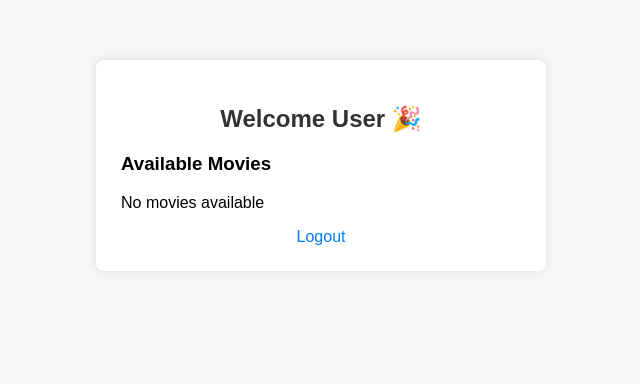
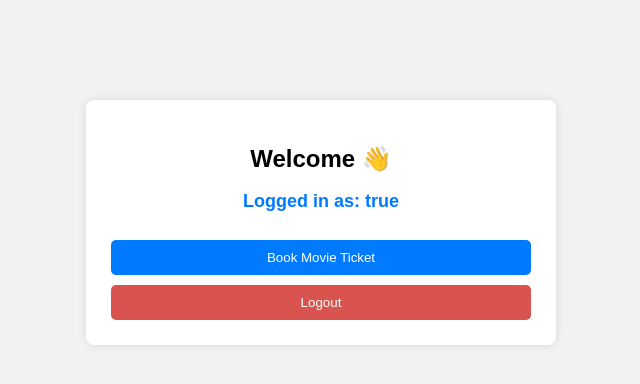
Before and after one commit to Surendra-9611/movie-ticket-booking-system, a plain HTML site: page user-dashboard.html in a window 1280 px wide. Shown: the whole page, without its empty margins (319-959 px from the left). Drawn offline with Linux system fonts and the light colour scheme; sample sign-in values are in the browser's storage.

Commit message:
Update user-dashboard.html

```diff
--- a/user-dashboard.html
+++ b/user-dashboard.html
@@ -2,43 +2,91 @@
 <html>
 <head>
     <title>User Dashboard</title>
-    <link rel="stylesheet" href="style.css">
+    <style>
+        body {
+            font-family: Arial, sans-serif;
+            background: #f2f2f2;
+        }
+
+        .dashboard {
+            width: 420px;
+            margin: 100px auto;
+            background: white;
+            padding: 25px;
+            border-radius: 8px;
+            box-shadow: 0 0 10px rgba(0,0,0,0.1);
+            text-align: center;
+        }
+
+        h2 {
+            margin-bottom: 10px;
+        }
+
+        .username {
+            color: #007bff;
+            font-weight: bold;
+            font-size: 18px;
+        }
+
+        button {
+            width: 100%;
+            padding: 10px;
+            margin-top: 10px;
+            border: none;
+            border-radius: 5px;
+            cursor: pointer;
+            background: #007bff;
+            color: white;
+        }
+
+        button.logout {
+            background: #d9534f;
+        }
+
+        button:hover {
+            opacity: 0.9;
+        }
+    </style>
 </head>
 
 <body>
 
-<div class="container">
-    <h2 class="center">Welcome User 🎉</h2>
-    <h3>Available Movies</h3>
+<div class="dashboard">
+    <h2>Welcome 👋</h2>
+    <p class="username" id="userName"></p>
 
-    <div id="movieList"></div>
-
-    <div class="center">
-        <a href="logout.html">Logout</a>
-    </div>
+    <button onclick="goToBooking()">Book Movie Ticket</button>
+    <button class="logout" onclick="logout()">Logout</button>
 </div>
 
 <script>
-let movies = JSON.parse(localStorage.getItem("movies")) || [];
-let movieDiv = document.getElementById("movieList");
+/* ==========================
+   SHOW LOGGED IN USER
+   ========================== */
+const loggedUser = localStorage.getItem("loggedInUser");
 
-if (movies.length === 0) {
-    movieDiv.innerHTML = "<p>No movies available</p>";
+if (!loggedUser) {
+    // If user tries to access dashboard without login
+    window.location.href = "user-login.html";
 } else {
-    movies.forEach((movie) => {
-        movieDiv.innerHTML += `
-            <div class="movie">
-                <b>${movie.name}</b><br>
-                Show Time: ${movie.time}<br><br>
-                <button onclick="bookMovie('${movie.name}')">Book Ticket</button>
-            </div>
-        `;
-    });
+    document.getElementById("userName").innerText =
+        "Logged in as: " + loggedUser;
 }
 
-function bookMovie(movieName) {
-    localStorage.setItem("selectedMovie", movieName);
+/* ==========================
+   NAVIGATION
+   ========================== */
+function goToBooking() {
     window.location.href = "seats.html";
+}
+
+/* ==========================
+   LOGOUT
+   ========================== */
+function logout() {
+    localStorage.removeItem("loggedInUser");
+    alert("Logged out successfully!");
+    window.location.href = "index.html";
 }
 </script>
 
```
